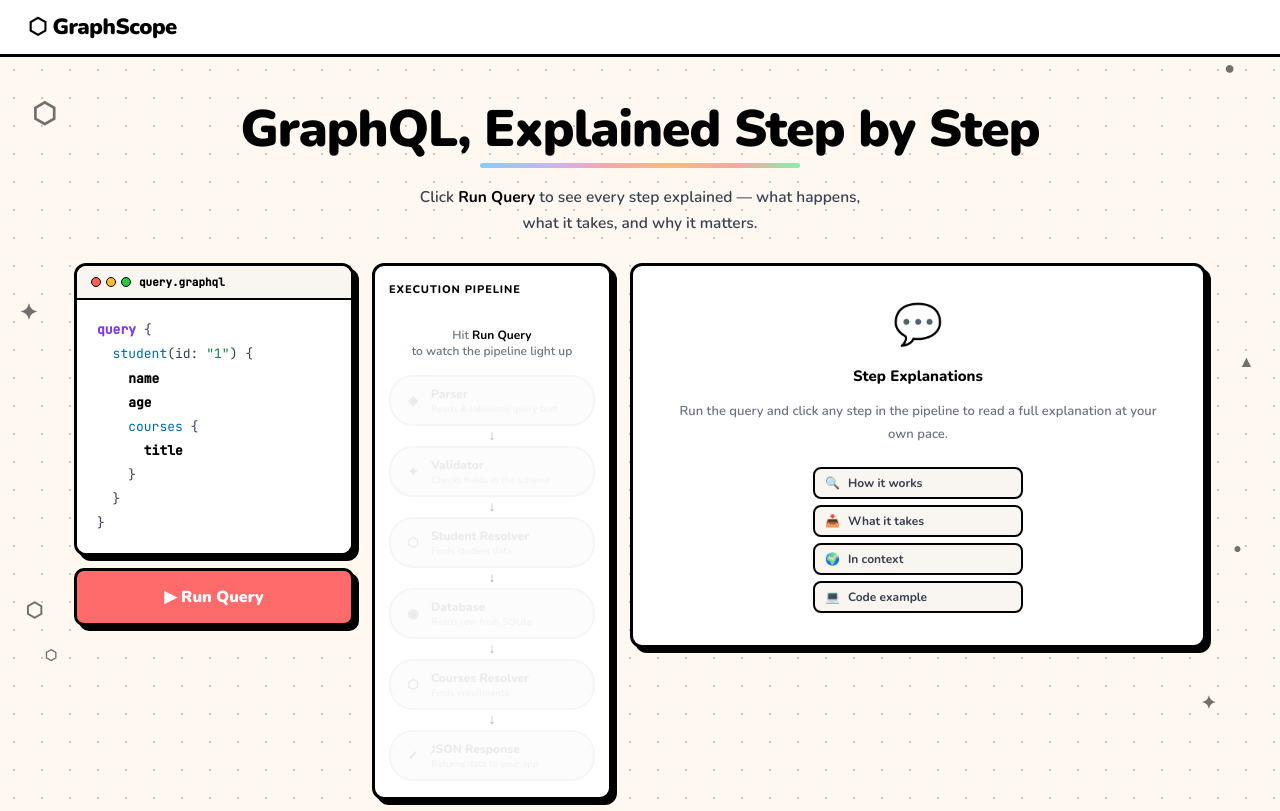
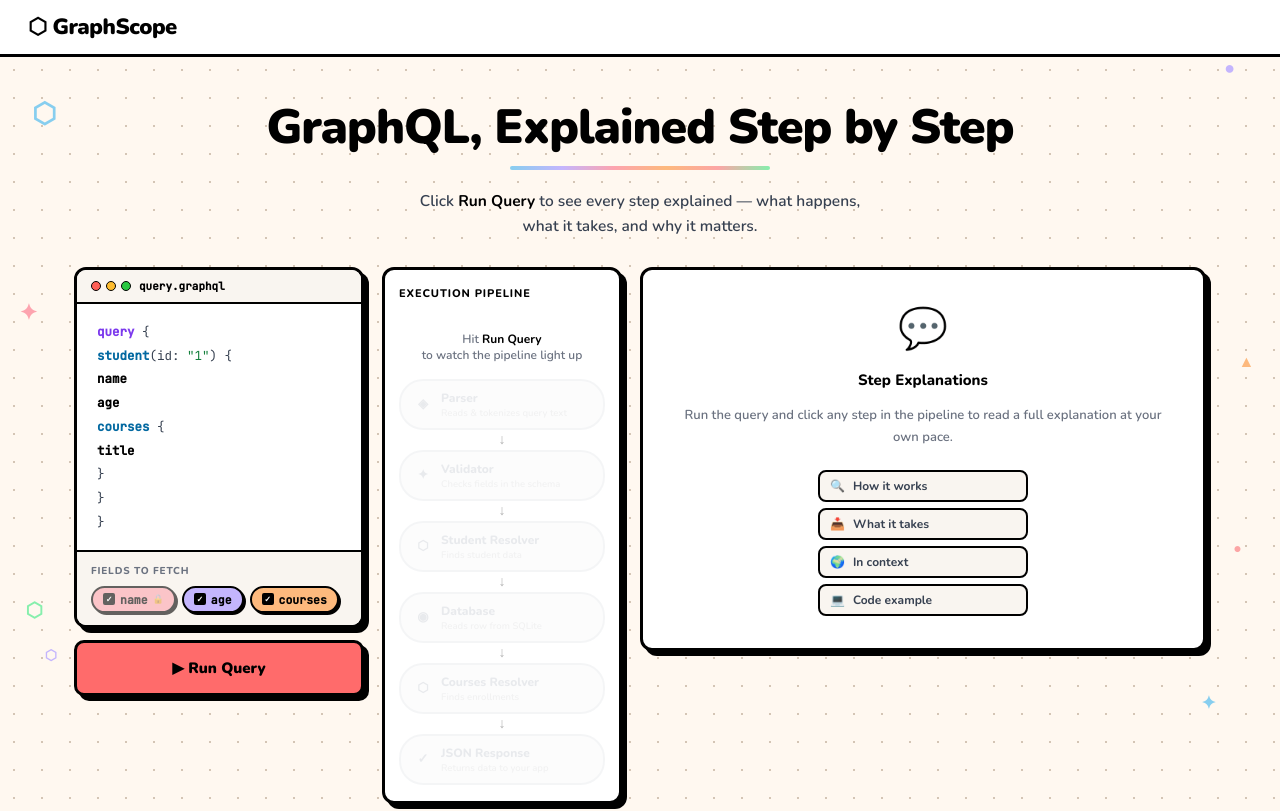
Before and after one commit to AyushPatil615/GQLens, a React (Vite) app in the folder client/: page / in a window 1280 px wide. Shown: the top 811 px of the page. Built offline with nearby package versions, Linux system fonts and the light colour scheme.

Commit message:
interactive query build

```diff
--- a/client/src/components/FakeDemo/FakeDemo.tsx
+++ b/client/src/components/FakeDemo/FakeDemo.tsx
@@ -1,4 +1,4 @@
-import { useState } from 'react';
+import { useState, useRef } from 'react';
 import { motion, AnimatePresence } from 'framer-motion';
 import { STEP_DIALOGUES } from '../../data/fakeData';
 import { useGraphQLTrace } from '../../hooks/useGraphQLTrace';
@@ -6,8 +6,19 @@ import { PipelineVisualizer } from '../PipelineVisualizer/PipelineVisualizer';
 import { ExecutionTimeline } from '../ExecutionTimeline/ExecutionTimeline';
 import { StepDialoguePanel } from './StepDialoguePanel';
 
-const COMPLETE_CAPTION = 'All done! The query traveled through every resolver and came back as JSON.';
+// ─── Field state ──────────────────────────────────────────────────────
+interface Fields { name: boolean; age: boolean; courses: boolean }
 
+function buildQuery(f: Fields): string {
+  const lines = [
+    '    name',
+    f.age     ? '    age'                               : null,
+    f.courses ? '    courses {\n      title\n    }' : null,
+  ].filter(Boolean).join('\n');
+  return `query {\n  student(id: "1") {\n${lines}\n  }\n}`;
+}
+
+// ─── Design tokens ────────────────────────────────────────────────────
 const STEP_COLORS: Record<string, string> = {
   'parse':           '#87CEEF',
   'validate':        '#C4B5FD',
@@ -18,30 +29,79 @@ const STEP_COLORS: Record<string, string> = {
 };
 
 const FLOATERS = [
-  { char: '⬡', color: '#87CEEF', top: '12%',  left:  '2.5%', size: 28 },
-  { char: '●', color: '#C4B5FD', top: '8%',   right: '3.5%', size: 18 },
-  { char: '✦', color: '#FDA4AF', top: '38%',  left:  '1.5%', size: 22 },
-  { char: '▲', color: '#FDB97D', top: '44%',  right: '2%',   size: 16 },
-  { char: '⬡', color: '#86EFAC', bottom: '22%', left: '2%',  size: 20 },
-  { char: '●', color: '#FCA5A5', bottom: '30%', right: '3%', size: 14 },
-  { char: '✦', color: '#87CEEF', bottom: '10%', right: '5%', size: 18 },
-  { char: '⬡', color: '#C4B5FD', bottom: '16%', left: '3.5%', size: 14 },
+  { char: '⬡', color: '#87CEEF', top: '12%',   left:   '2.5%',  size: 28 },
+  { char: '●', color: '#C4B5FD', top: '8%',    right:  '3.5%',  size: 18 },
+  { char: '✦', color: '#FDA4AF', top: '38%',   left:   '1.5%',  size: 22 },
+  { char: '▲', color: '#FDB97D', top: '44%',   right:  '2%',    size: 16 },
+  { char: '⬡', color: '#86EFAC', bottom: '22%', left:  '2%',    size: 20 },
+  { char: '●', color: '#FCA5A5', bottom: '30%', right: '3%',    size: 14 },
+  { char: '✦', color: '#87CEEF', bottom: '10%', right: '5%',    size: 18 },
+  { char: '⬡', color: '#C4B5FD', bottom: '16%', left: '3.5%',  size: 14 },
 ];
 
+const COMPLETE_CAPTION = 'All done! The query traveled through every resolver and came back as JSON.';
+
+// ─── Field toggle pill ─────────────────────────────────────────────────
+function FieldPill({
+  label, checked, locked, color, onToggle,
+}: {
+  label: string; checked: boolean; locked?: boolean; color: string; onToggle?: () => void;
+}) {
+  return (
+    <motion.button
+      onClick={locked ? undefined : onToggle}
+      whileHover={locked ? {} : { y: -1 }}
+      whileTap={locked ? {} : { scale: 0.96 }}
+      title={locked ? 'name is always required' : `Toggle ${label}`}
+      style={{
+        display: 'inline-flex', alignItems: 'center', gap: 5,
+        padding: '4px 10px',
+        borderRadius: 999,
+        border: '2px solid #000',
+        background: checked ? color : '#f3f4f6',
+        boxShadow: checked ? '2px 2px 0 #000' : 'none',
+        cursor: locked ? 'default' : 'pointer',
+        fontSize: 11.5, fontWeight: 700,
+        fontFamily: 'var(--font-mono)',
+        color: '#000',
+        opacity: locked ? 0.6 : 1,
+        transition: 'background 0.15s, box-shadow 0.15s',
+      }}
+    >
+      <span style={{
+        width: 12, height: 12, borderRadius: 2,
+        border: '2px solid #000',
+        background: checked ? '#000' : 'transparent',
+        display: 'inline-flex', alignItems: 'center', justifyContent: 'center',
+        flexShrink: 0,
+      }}>
+        {checked && <span style={{ color: '#fff', fontSize: 8, fontWeight: 900, lineHeight: 1 }}>✓</span>}
+      </span>
+      {label}
+      {locked && <span style={{ fontSize: 9, opacity: 0.7 }}>🔒</span>}
+    </motion.button>
+  );
+}
+
+// ─── Main component ────────────────────────────────────────────────────
 export function FakeDemo() {
+  const [fields, setFields] = useState<Fields>({ name: true, age: true, courses: true });
   const [selectedStepId, setSelectedStepId] = useState<string | null>(null);
 
-  // ── Real backend hook — replaces fake setTimeout animation ──────────
-  const { steps, isRunning, isComplete, runQuery, reset: resetTrace } = useGraphQLTrace();
+  const query = buildQuery(fields);
 
-  const totalMs = steps.reduce((s, e) => s + e.ms, 0);
+  // Track whether fields changed after the last run (to show "run with new fields" hint)
+  const queryAtLastRunRef = useRef<string | null>(null);
+  const fieldsChangedSinceRun =
+    queryAtLastRunRef.current !== null && queryAtLastRunRef.current !== query;
 
-  // The last arrived step is the "active" one while running
+  // ── Real backend hook ───────────────────────────────────────────────
+  const { steps, isRunning, isComplete, runQuery, reset: resetTrace } = useGraphQLTrace(query);
+
+  const totalMs    = steps.reduce((s, e) => s + e.ms, 0);
   const activeStep = !isComplete && steps.length > 0 ? steps[steps.length - 1] : null;
+  const caption    = isComplete ? COMPLETE_CAPTION : (activeStep?.caption ?? '');
 
-  const caption = isComplete ? COMPLETE_CAPTION : (activeStep?.caption ?? '');
-
-  // All steps that have completed = everything except the last one currently running
   const completedStepIds = isComplete
     ? steps.map(s => s.step)
     : steps.slice(0, Math.max(0, steps.length - 1)).map(s => s.step);
@@ -59,12 +119,27 @@ export function FakeDemo() {
   function reset() {
     resetTrace();
     setSelectedStepId(null);
+    queryAtLastRunRef.current = null;
   }
 
-  const btnColor   = isRunning ? '#FDB97D' : isComplete ? '#86EFAC' : '#FF6B6B';
-  const btnText    = isRunning ? '#000' : isComplete ? '#000' : '#fff';
-  const btnShadow  = isRunning ? 'none' : '5px 5px 0 #000';
-  const btnContent = isRunning ? '⟳  Executing…' : isComplete ? '↺  Run Again' : '▶  Run Query';
+  function handleRunQuery() {
+    queryAtLastRunRef.current = query;
+    runQuery();
+  }
+
+  // ── Button label ────────────────────────────────────────────────────
+  const btnColor = isRunning ? '#FDB97D' : isComplete ? '#86EFAC' : '#FF6B6B';
+  const btnText  = '#000';
+  const btnShadow = isRunning ? 'none' : '5px 5px 0 #000';
+  const btnLabel = isRunning
+    ? '⟳  Executing…'
+    : isComplete
+      ? (fieldsChangedSinceRun ? '▶  Run with new fields' : '↺  Run Again')
+      : '▶  Run Query';
+
+  function toggleField(key: keyof Fields) {
+    setFields(prev => ({ ...prev, [key]: !prev[key] }));
+  }
 
   return (
     <div style={{
@@ -88,9 +163,6 @@ export function FakeDemo() {
               color: f.color,
               fontSize: f.size,
               fontWeight: 900,
-              opacity: 0.55,
-              ...(f as any),
-              char: undefined, color: undefined, size: undefined,
               top: (f as any).top,
               left: (f as any).left,
               right: (f as any).right,
@@ -117,21 +189,18 @@ export function FakeDemo() {
         </div>
       </header>
 
-
       {/* ── Hero ── */}
       <div style={{ textAlign: 'center', padding: '44px 24px 28px', position: 'relative', zIndex: 1 }}>
         <motion.h1
-          initial={{ opacity: 0, y: 18 }}
+          initial={{ opacity: 0, y: -14 }}
           animate={{ opacity: 1, y: 0 }}
-          transition={{ duration: 0.45 }}
+          transition={{ duration: 0.5, ease: 'easeOut' }}
           style={{
-            fontSize: 'clamp(2rem, 5vw, 3.2rem)',
-            fontWeight: 900,
-            color: '#000',
-            lineHeight: 1.1,
-            letterSpacing: '-1px',
+            fontSize: 'clamp(26px, 4.5vw, 48px)',
+            fontWeight: 900, color: '#000',
             fontFamily: 'var(--font-sans)',
-            marginBottom: 6,
+            letterSpacing: '-1px', lineHeight: 1.1,
+            marginBottom: 12,
           }}
         >
           GraphQL, Explained Step by Step
@@ -141,9 +210,9 @@ export function FakeDemo() {
         <motion.div
           initial={{ scaleX: 0 }}
           animate={{ scaleX: 1 }}
-          transition={{ duration: 0.6, delay: 0.3 }}
+          transition={{ duration: 0.6, delay: 0.2, ease: 'easeOut' }}
           style={{
-            height: 5, width: 320, margin: '6px auto 16px',
+            width: 260, height: 4, margin: '0 auto 18px',
             background: 'linear-gradient(to right, #87CEEF, #C4B5FD, #FDA4AF, #FDB97D, #FCA5A5, #86EFAC)',
             borderRadius: 99,
           }}
@@ -171,8 +240,8 @@ export function FakeDemo() {
         position: 'relative', zIndex: 1,
       }}>
 
-        {/* ── COL 1: Query panel ── */}
-        <div style={{ flex: '0 0 280px', display: 'flex', flexDirection: 'column', gap: 12 }}>
+        {/* ── COL 1: Query panel + Field picker ── */}
+        <div style={{ flex: '0 0 290px', display: 'flex', flexDirection: 'column', gap: 12 }}>
 
           {/* Editor card */}
           <div style={{
@@ -198,40 +267,127 @@ export function FakeDemo() {
               </span>
             </div>
 
-            {/* Code */}
-            <pre style={{
-              margin: 0, padding: '18px 20px',
-              fontFamily: 'var(--font-mono)', fontSize: 13,
-              lineHeight: 1.85, background: '#fff',
-              color: '#374151', overflowX: 'auto',
+            {/* Dynamic code display */}
+            <div style={{
+              margin: 0, padding: '16px 20px',
+              fontFamily: 'var(--font-mono)', fontSize: 12.5,
+              lineHeight: 1.9, background: '#fff',
+              color: '#374151',
             }}>
-              <span style={{ color: '#7c3aed', fontWeight: 700 }}>query</span>{' {\n'}
-              {'  '}<span style={{ color: '#0369a1' }}>student</span>
-              {'(id: '}<span style={{ color: '#15803d' }}>"1"</span>{')'}{' {\n'}
-              {'    '}<span style={{ color: '#000', fontWeight: 600 }}>name</span>{'\n'}
-              {'    '}<span style={{ color: '#000', fontWeight: 600 }}>age</span>{'\n'}
-              {'    '}<span style={{ color: '#0369a1' }}>courses</span>{' {\n'}
-              {'      '}<span style={{ color: '#000', fontWeight: 600 }}>title</span>{'\n'}
-              {'    }\n'}
-              {'  }\n'}
-              {'}'}
-            </pre>
+              <div><span style={{ color: '#7c3aed', fontWeight: 700 }}>query</span> {'{'}</div>
+              <div>{'  '}<span style={{ color: '#0369a1', fontWeight: 600 }}>student</span>{'(id: '}<span style={{ color: '#15803d' }}>"1"</span>{')'} {'{'}</div>
+              <div>{'    '}<span style={{ color: '#000', fontWeight: 600 }}>name</span></div>
+
+              <AnimatePresence initial={false}>
+                {fields.age && (
+                  <motion.div
+                    key="age"
+                    initial={{ opacity: 0, height: 0 }}
+                    animate={{ opacity: 1, height: 'auto' }}
+                    exit={{ opacity: 0, height: 0 }}
+                    transition={{ duration: 0.2 }}
+                    style={{ overflow: 'hidden' }}
+                  >
+                    <div>{'    '}<span style={{ color: '#000', fontWeight: 600 }}>age</span></div>
+                  </motion.div>
+                )}
+              </AnimatePresence>
+
+              <AnimatePresence initial={false}>
+                {fields.courses && (
+                  <motion.div
+                    key="courses"
+                    initial={{ opacity: 0, height: 0 }}
+                    animate={{ opacity: 1, height: 'auto' }}
+                    exit={{ opacity: 0, height: 0 }}
+                    transition={{ duration: 0.2 }}
+                    style={{ overflow: 'hidden' }}
+                  >
+                    <div>{'    '}<span style={{ color: '#0369a1', fontWeight: 600 }}>courses</span> {'{'}</div>
+                    <div>{'      '}<span style={{ color: '#000', fontWeight: 600 }}>title</span></div>
+                    <div>{'    }'}</div>
+                  </motion.div>
+                )}
+              </AnimatePresence>
+
+              <div>{'  }'}</div>
+              <div>{'}'}</div>
+            </div>
+
+            {/* ── Field picker ── */}
+            <div style={{
+              borderTop: 'var(--border-2)',
+              background: '#f9f5f0',
+              padding: '12px 14px',
+            }}>
+              <div style={{
+                fontSize: 10, fontWeight: 800, color: '#6B7280',
+                textTransform: 'uppercase', letterSpacing: '0.08em',
+                marginBottom: 8,
+              }}>
+                Fields to fetch
+              </div>
+              <div style={{ display: 'flex', gap: 6, flexWrap: 'wrap' }}>
+                <FieldPill
+                  label="name" checked={fields.name} locked color="#FDA4AF"
+                />
+                <FieldPill
+                  label="age" checked={fields.age} color="#C4B5FD"
+                  onToggle={() => toggleField('age')}
+                />
+                <FieldPill
+                  label="courses" checked={fields.courses} color="#FDB97D"
+                  onToggle={() => toggleField('courses')}
+                />
+              </div>
+
+              {/* Insight tip — shows when courses is off */}
+              <AnimatePresence>
+                {!fields.courses && (
+                  <motion.div
+                    initial={{ opacity: 0, height: 0 }}
+                    animate={{ opacity: 1, height: 'auto' }}
+                    exit={{ opacity: 0, height: 0 }}
+                    transition={{ duration: 0.22 }}
+                    style={{ overflow: 'hidden' }}
+                  >
+                    <div style={{
+                      marginTop: 10, padding: '8px 10px',
+                      background: '#FEF9C3',
+                      border: '2px solid #000',
+                      boxShadow: '2px 2px 0 #000',
+                      borderRadius: 8,
+                      fontSize: 11, fontWeight: 600, color: '#000',
+                      lineHeight: 1.5,
+                    }}>
+                      💡 <strong>Watch the pipeline!</strong> Courses Resolver will be <em>skipped</em> — GraphQL only runs what you ask for.
+                    </div>
+                  </motion.div>
+                )}
+              </AnimatePresence>
+            </div>
           </div>
 
           {/* Run button */}
           <motion.button
             whileHover={!isRunning ? { x: -3, y: -3, boxShadow: '8px 8px 0 #000' } : {}}
             whileTap={!isRunning ? { x: 0, y: 0, boxShadow: '2px 2px 0 #000' } : {}}
-            onClick={isComplete ? reset : runQuery}
+            onClick={isComplete ? (fieldsChangedSinceRun ? handleRunQuery : reset) : handleRunQuery}
             disabled={isRunning}
             style={{
               width: '100%', padding: '15px 24px',
-              background: btnColor,
+              background: isRunning
+                ? '#FDB97D'
+                : (isComplete && fieldsChangedSinceRun)
+                  ? '#87CEEF'
+                  : isComplete
+                    ? '#86EFAC'
+                    : '#FF6B6B',
               border: 'var(--border)',
               boxShadow: btnShadow,
               borderRadius: 10,
               color: btnText,
-              fontSize: 16, fontWeight: 900,
+              fontSize: 15, fontWeight: 900,
               fontFamily: 'var(--font-sans)',
               cursor: isRunning ? 'not-allowed' : 'pointer',
               transition: 'background 0.2s ease',
@@ -246,10 +402,10 @@ export function FakeDemo() {
                 >⟳</motion.span>
                 Executing…
               </span>
-            ) : btnContent}
+            ) : btnLabel}
           </motion.button>
 
-          {/* Step badge pills */}
+          {/* Step badge pills — shows which steps fired */}
           <AnimatePresence>
             {(isRunning || isComplete) && (
               <motion.div
@@ -258,23 +414,21 @@ export function FakeDemo() {
                 exit={{ opacity: 0, height: 0 }}
                 style={{ display: 'flex', gap: 6, flexWrap: 'wrap' }}
               >
-                {steps.map((step, i) => {
-                  const c    = STEP_COLORS[step.step] || '#e5e7eb';
-                  const done = isComplete || i < activeStepIndex;
-                  const act  = !isComplete && i === activeStepIndex;
+                {steps.map((step) => {
+                  const c = STEP_COLORS[step.step] || '#e5e7eb';
                   return (
                     <motion.span
                       key={step.step}
-                      animate={{ opacity: done || act ? 1 : 0.25 }}
+                      initial={{ opacity: 0, scale: 0.8 }}
+                      animate={{ opacity: 1, scale: 1 }}
                       style={{
                         fontSize: 10, fontWeight: 700,
                         padding: '3px 9px', borderRadius: 999,
-                        background: done || act ? c : 'transparent',
-                        border: `2px solid ${done || act ? '#000' : '#d1d5db'}`,
-                        boxShadow: done || act ? '2px 2px 0 #000' : 'none',
+                        background: c,
+                        border: '2px solid #000',
+                        boxShadow: '2px 2px 0 #000',
                         fontFamily: 'var(--font-mono)',
                         color: '#000',
-                        transition: 'all 0.2s ease',
                       }}
                     >
                       {step.step}
@@ -336,7 +490,7 @@ export function FakeDemo() {
       }}>
         <ExecutionTimeline
           steps={steps}
-          activeIndex={isComplete ? steps.length : steps.length}
+          activeIndex={steps.length}
           caption={caption}
           isComplete={isComplete}
           totalMs={totalMs}
--- a/client/src/hooks/useGraphQLTrace.ts
+++ b/client/src/hooks/useGraphQLTrace.ts
@@ -1,4 +1,4 @@
-import { useState, useRef, useCallback } from 'react';
+import { useState, useRef, useCallback, useEffect } from 'react';
 
 // ─── Types ────────────────────────────────────────────────────────────
 export interface EventStep {
@@ -7,25 +7,17 @@ export interface EventStep {
   caption: string;
 }
 
-const GRAPHQL_QUERY = `
-  query {
-    student(id: "1") {
-      name
-      age
-      courses {
-        title
-      }
-    }
-  }
-`.trim();
-
 type Phase = 'idle' | 'running' | 'complete';
 
 // ─── Hook ─────────────────────────────────────────────────────────────
-export function useGraphQLTrace() {
+export function useGraphQLTrace(query: string) {
   const [phase, setPhase]   = useState<Phase>('idle');
   const [steps, setSteps]   = useState<EventStep[]>([]);
   const esRef               = useRef<EventSource | null>(null);
+
+  // Always keep a fresh ref to the query so runQuery (memoized) sees latest value
+  const queryRef = useRef(query);
+  useEffect(() => { queryRef.current = query; }, [query]);
 
   const isRunning  = phase === 'running';
   const isComplete = phase === 'complete';
@@ -54,7 +46,6 @@ export function useGraphQLTrace() {
         const event = JSON.parse(e.data) as EventStep & { step: string };
 
         if (event.step === '__done__') {
-          // All events received — mark complete
           setPhase('complete');
           es.close();
           esRef.current = null;
@@ -62,7 +53,6 @@ export function useGraphQLTrace() {
         }
 
         setSteps(prev => {
-          // Deduplicate: if the same step already appeared, update it
           const exists = prev.findIndex(s => s.step === event.step);
           if (exists >= 0) {
             const next = [...prev];
@@ -81,10 +71,10 @@ export function useGraphQLTrace() {
       es.close();
     };
 
-    // Small delay to ensure SSE connection is established before query fires
+    // Small delay to ensure SSE is ready before query fires
     await new Promise(resolve => setTimeout(resolve, 80));
 
-    // 2. Send the actual GraphQL query
+    // 2. Send the actual GraphQL query (always uses latest query via ref)
     try {
       await fetch('/graphql', {
         method:  'POST',
@@ -92,7 +82,7 @@ export function useGraphQLTrace() {
           'Content-Type':  'application/json',
           'x-request-id':  requestId,
         },
-        body: JSON.stringify({ query: GRAPHQL_QUERY }),
+        body: JSON.stringify({ query: queryRef.current }),
       });
     } catch (err) {
       console.error('[GraphScope] GraphQL request failed:', err);
```
Also changed, not shown: 1 other file (tests, documents, lock files or other folders).
